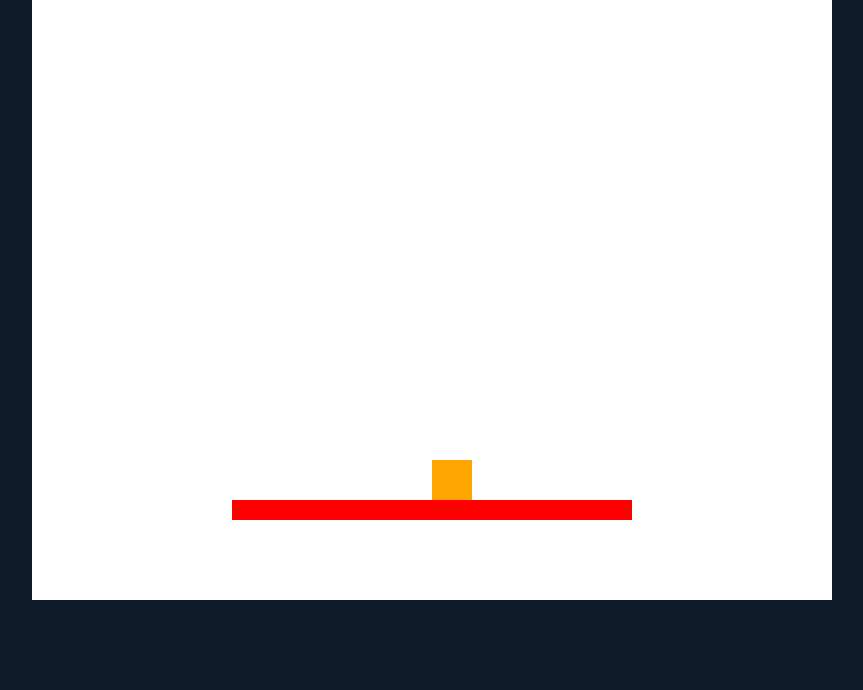
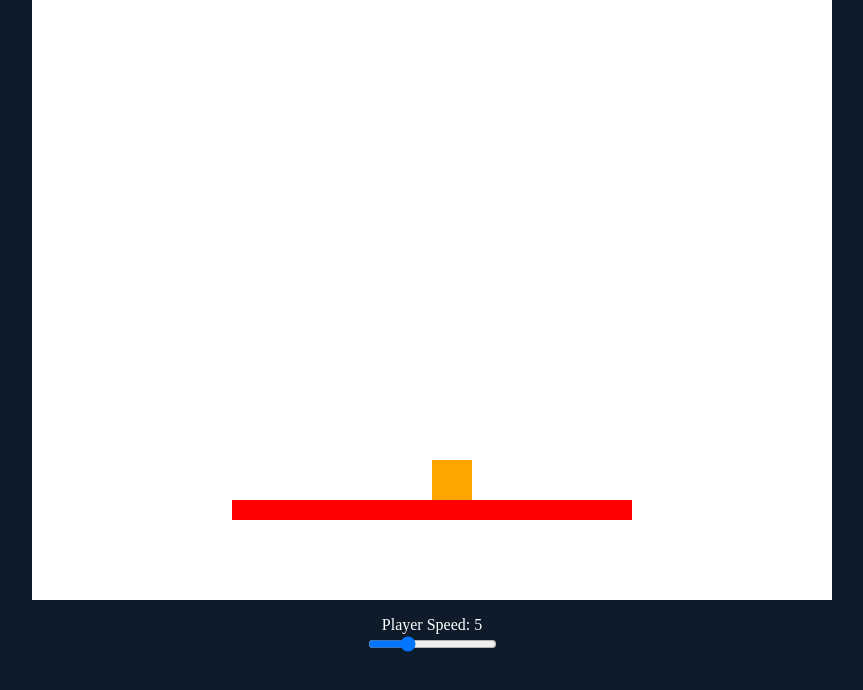
Before and after one commit to AidanP771/catventure-game, a website: page index.html in a window 1280 px wide. Shown: the whole page, without its empty margins (208-1071 px from the left). Drawn offline with Linux system fonts and the light colour scheme.

Commit message:
Speed Controllable Demo

```diff
--- a/index.html
+++ b/index.html
@@ -22,6 +22,14 @@
   <body>
     <canvas id="gameCanvas" width="800" height="600"></canvas>
 
+    <!-- Slider to Adjust Speed For Testing -->
+    <div style="text-align: center; margin-top: 1rem; color: white">
+      <label for="speedSlider"
+        >Player Speed: <span id="speedValue">5</span></label
+      ><br />
+      <input type="range" id="speedSlider" min="1" max="15" value="5" />
+    </div>
+
     <script type="module" src="script.js"></script>
   </body>
 </html>
--- a/script.js
+++ b/script.js
@@ -1,6 +1,10 @@
 // Get reference to the canvas element and set up the context for 2D drawing
 const canvas = document.getElementById("gameCanvas");
 const ctx = canvas.getContext("2d");
+
+// Get slider and label elements
+const speedSlider = document.getElementById("speedSlider");
+const speedValueDisplay = document.getElementById("speedValue");
 
 // Define the frames per second we want to run at (optional, for future logic)
 const FPS = 60;
@@ -27,7 +31,6 @@ class Player {
     this.width = 40;
     this.height = 40;
     this.color = "orange"; // Placeholder player colour
-    this.speed = 5;
 
     // Vertical movement variables
     this.velocityY = 0;
@@ -35,6 +38,10 @@ class Player {
   }
 
   update() {
+    // Speed of player changeable by user (for testing)
+    this.speed = parseInt(speedSlider.value);
+    speedValueDisplay.textContent = this.speed;
+
     // Movement will be handled based on key input (placeholder)
     // Horizontal movement
     if (keys["ArrowLeft"] || keys["a"]) {
```
